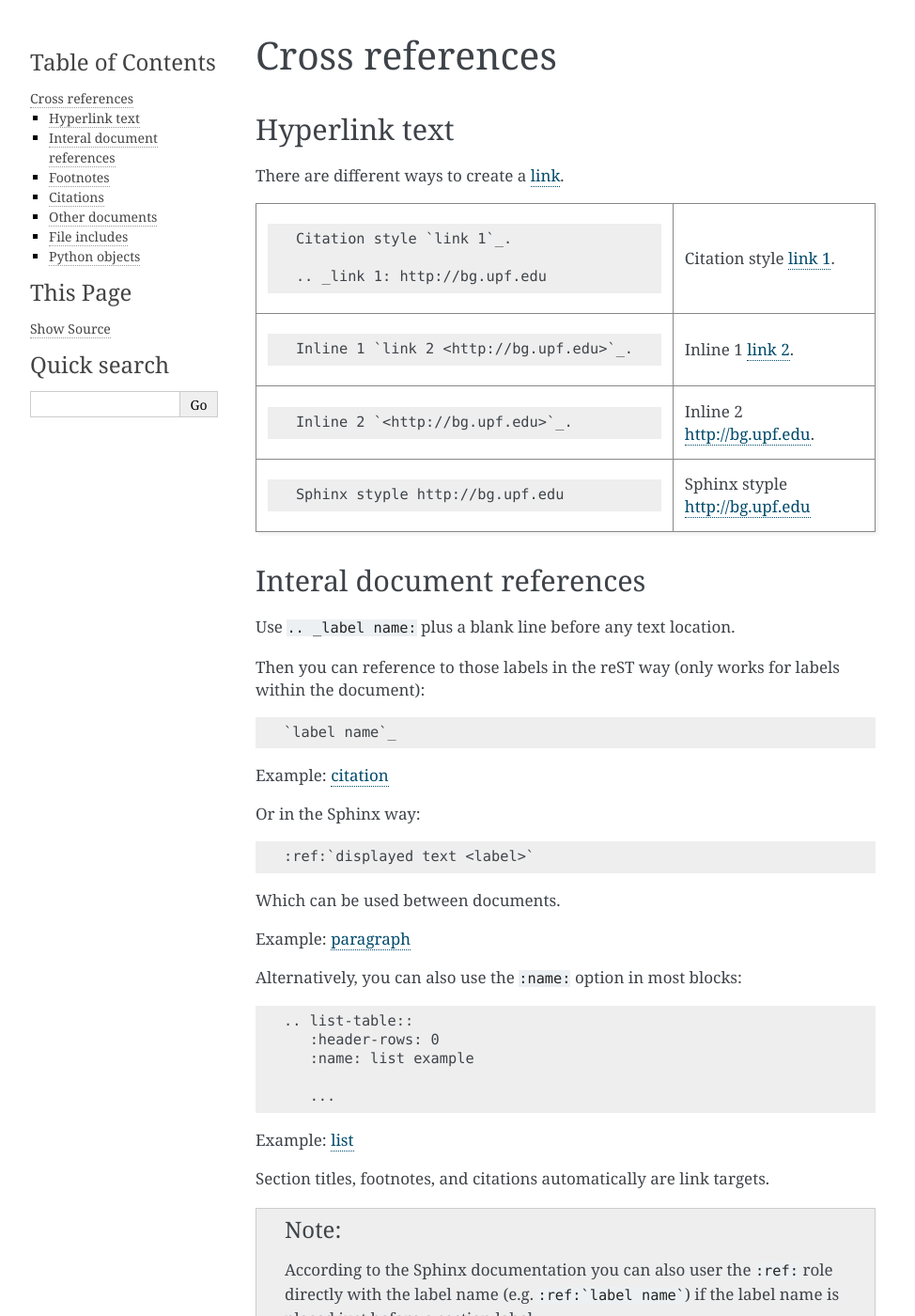
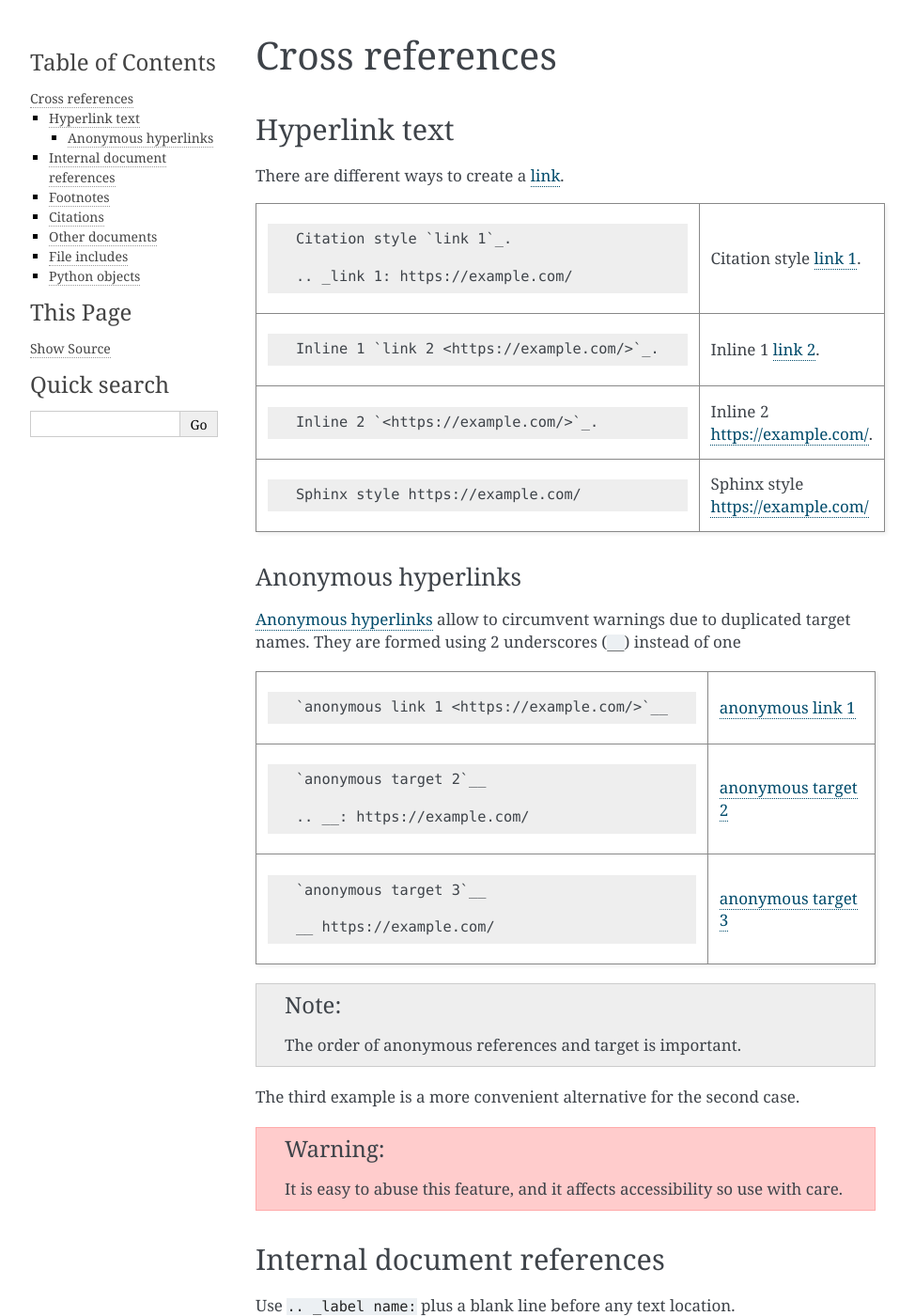
Before and after one commit to ikerreyes/sphinx, a Sphinx documentation site: the page built from source/syntax/refs.rst, in a window 1280 px wide and 1400 px high. Shown: the whole window at 94% size, without its empty margins (148-1122 px from the left). Built offline with Sphinx 7.4.7, drawn with Linux system fonts in a browser that asks for light colours.

Commit message:
Added info about anonymous hyperlinks

```diff
--- a/source/syntax/refs.rst
+++ b/source/syntax/refs.rst
@@ -8,30 +8,63 @@ Cross references
 Hyperlink text
 --------------
 
-There are different ways to create a `link <http://bg.upf.edu>`_.
+There are different ways to create a `link <https://example.com/>`_.
 
-+-----------------------------------------------+------------------------------------------+
-| ::                                            |                                          |
-|                                               | Citation style `link 1`_.                |
-|    Citation style `link 1`_.                  |                                          |
-|                                               | .. _link 1: http://bg.upf.edu            |
-|    .. _link 1: http://bg.upf.edu              |                                          |
-+-----------------------------------------------+------------------------------------------+
-| ::                                            |                                          |
-|                                               | Inline 1 `link 2 <http://bg.upf.edu>`_.  |
-|    Inline 1 `link 2 <http://bg.upf.edu>`_.    |                                          |
-+-----------------------------------------------+------------------------------------------+
-| ::                                            |                                          |
-|                                               | Inline 2 `<http://bg.upf.edu>`_.         |
-|    Inline 2 `<http://bg.upf.edu>`_.           |                                          |
-+-----------------------------------------------+------------------------------------------+
-| ::                                            |                                          |
-|                                               | Sphinx styple http://bg.upf.edu          |
-|    Sphinx styple http://bg.upf.edu            |                                          |
-+-----------------------------------------------+------------------------------------------+
++-----------------------------------------------+-------------------------------------------+
+| ::                                            |                                           |
+|                                               | Citation style `link 1`_.                 |
+|    Citation style `link 1`_.                  |                                           |
+|                                               | .. _link 1: https://example.com/          |
+|    .. _link 1: https://example.com/           |                                           |
++-----------------------------------------------+-------------------------------------------+
+| ::                                            |                                           |
+|                                               | Inline 1 `link 2 <https://example.com/>`_.|
+|    Inline 1 `link 2 <https://example.com/>`_. |                                           |
++-----------------------------------------------+-------------------------------------------+
+| ::                                            |                                           |
+|                                               | Inline 2 `<https://example.com/>`_.       |
+|    Inline 2 `<https://example.com/>`_.        |                                           |
++-----------------------------------------------+-------------------------------------------+
+| ::                                            |                                           |
+|                                               | Sphinx style https://example.com/         |
+|    Sphinx style https://example.com/          |                                           |
++-----------------------------------------------+-------------------------------------------+
 
-Interal document references
----------------------------
+Anonymous hyperlinks
+********************
+
+`Anonymous hyperlinks <https://docutils.sourceforge.io/docs/ref/rst/restructuredtext.html#anonymous-hyperlinks>`_
+allow to circumvent warnings due to duplicated target names.
+They are formed using 2 underscores (``__``) instead of one
+
++------------------------------------------------+---------------------------------------------+
+| ::                                             |                                             |
+|                                                | `anonymous link 1 <https://example.com/>`__ |
+|    `anonymous link 1 <https://example.com/>`__ |                                             |
++------------------------------------------------+---------------------------------------------+
+| ::                                             |                                             |
+|                                                | `anonymous target 2`__                      |
+|    `anonymous target 2`__                      |                                             |
+|                                                | .. __: https://example.com/                 |
+|    .. __: https://example.com/                 |                                             |
++------------------------------------------------+---------------------------------------------+
+| ::                                             |                                             |
+|                                                | `anonymous target 3`__                      |
+|    `anonymous target 3`__                      |                                             |
+|                                                | __ https://example.com/                     |
+|    __ https://example.com/                     |                                             |
++------------------------------------------------+---------------------------------------------+
+
+.. note:: The order of anonymous references and target is important.
+
+The third example is a more convenient alternative for the second case.
+
+.. warning:: It is easy to abuse this feature, and
+   it affects accessibility so use with care.
+
+
+Internal document references
+----------------------------
 
 Use ``.. _label name:`` plus a blank line before any text location.
 
```
